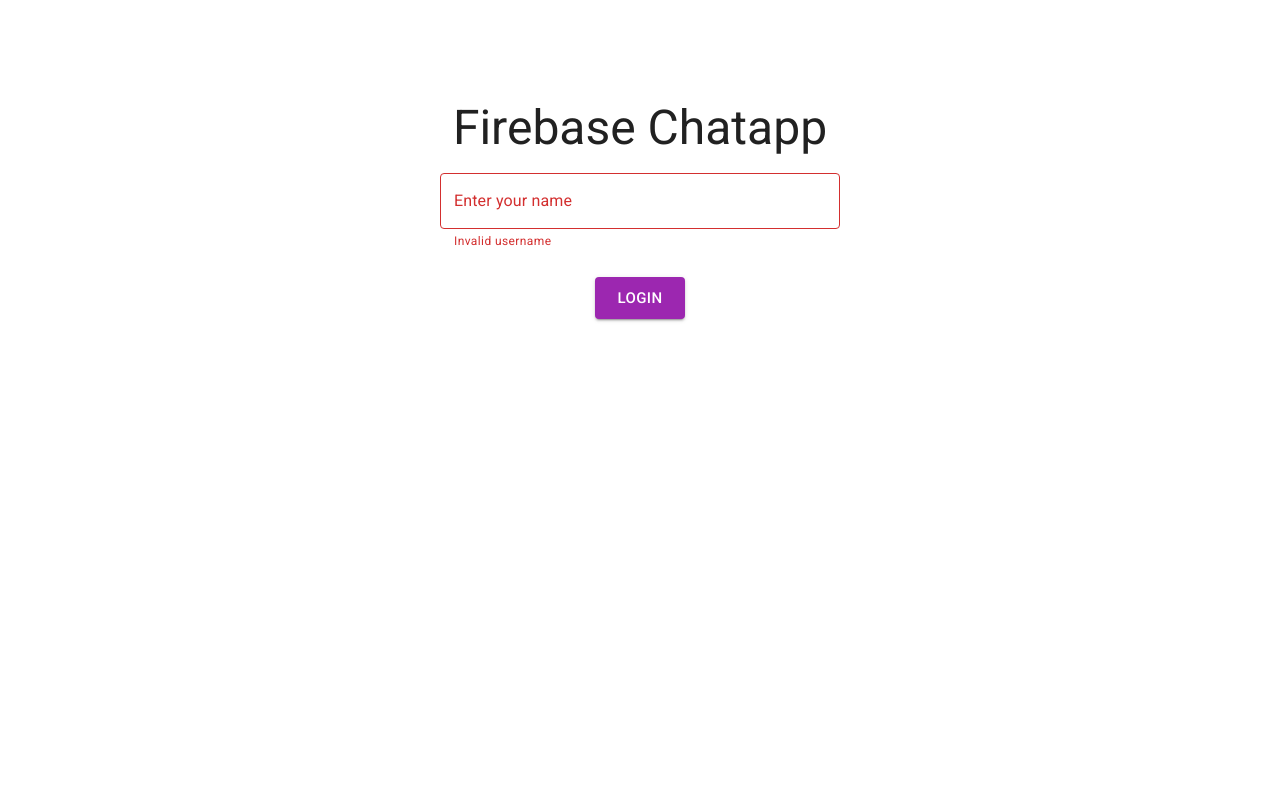
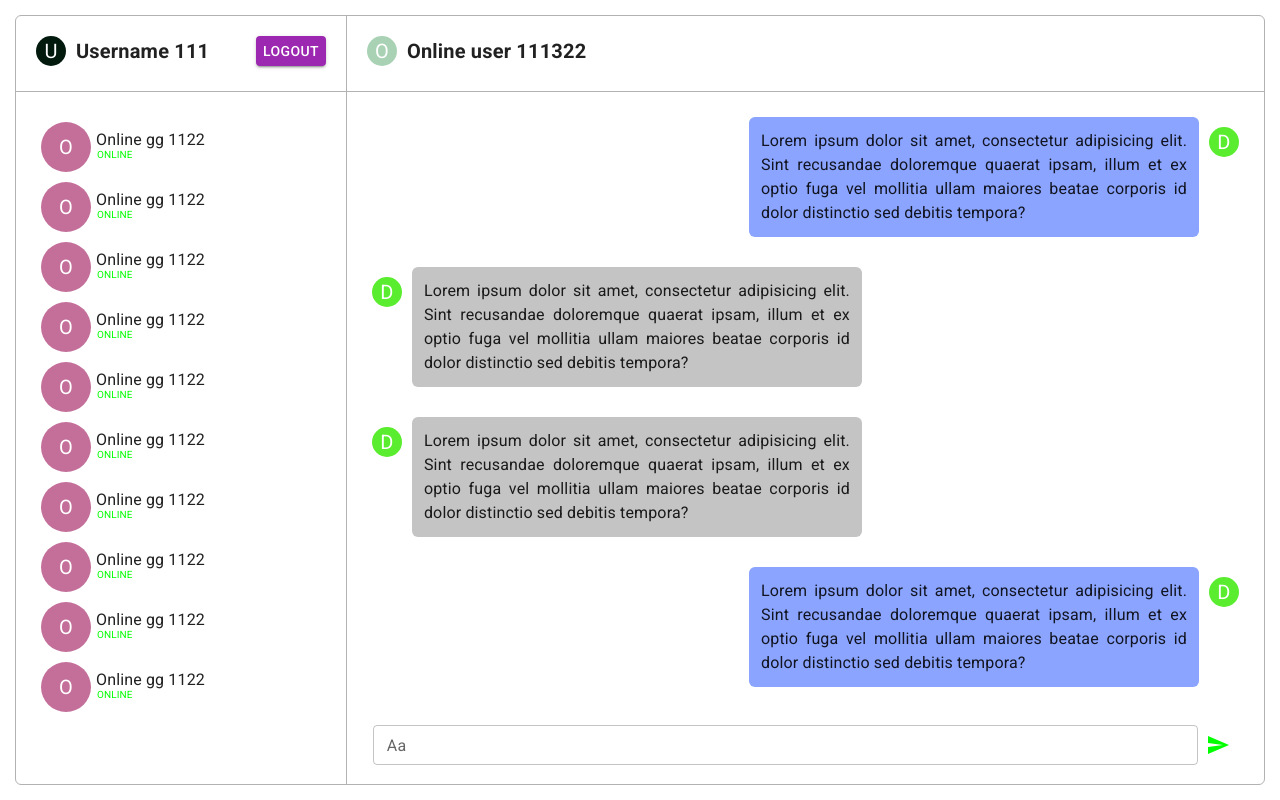
Before and after one commit to weebNeedWeed/firebase-chatapp-react, a React (Create React App) app: page / in a window 1280 px wide. Before the commit this address led to /login. Built offline with nearby package versions, Linux system fonts and the light colour scheme; no server answers.

Commit message:
Remove logic code

```diff
--- a/src/components/LoginForm.component.js
+++ b/src/components/LoginForm.component.js
@@ -1,27 +1,9 @@
 import React, { useState } from "react";
 import TextField from "@mui/material/TextField";
 import Button from "@mui/material/Button";
-import {
-	setUserAuthStatus,
-	setUserName as setUserNameStore,
-	setUserUid,
-} from "../redux/actions/user.action";
-import { useDispatch } from "react-redux";
-import { useNavigate } from "react-router-dom";
-import { getUserListRef } from "./../database/refs.database";
-import { set } from "firebase/database";
-
 function LoginForm() {
 	// Local state for controlling input(TextField)
 	const [userName, setUserName] = useState("");
-	const dispatch = useDispatch();
-	const navigate = useNavigate();
-
-	// No space at start and end of string, string length must be less than 20
-	const isValidUserName = userName.trim() && userName.length <= 20;
-
-	// If username is valid then no helpertext
-	const helperText = isValidUserName ? undefined : "Invalid username";
 
 	const handleInputChange = (event) => {
 		const newUserName = event.target.value;
@@ -29,24 +11,7 @@
 		setUserName(newUserName);
 	};
 
-	const handleUserLogin = () => {
-		if (isValidUserName) {
-			const userListRef = getUserListRef();
-
-			// Get uid of new data
-			const uid = userListRef.key;
-
-			set(userListRef, {
-				name: userName,
-			});
-
-			dispatch(setUserUid({ uid }));
-			dispatch(setUserNameStore({ name: userName }));
-			dispatch(setUserAuthStatus({ status: true }));
-
-			navigate("/");
-		}
-	};
+	const handleUserLogin = () => {};
 
 	return (
 		<div>
@@ -56,8 +21,6 @@
 				label="Enter your name"
 				variant="outlined"
 				sx={{ width: "min(90%, 400px)" }}
-				error={!isValidUserName}
-				helperText={helperText}
 			/>
 
 			<Button
--- a/src/pages/Home.page.js
+++ b/src/pages/Home.page.js
@@ -1,20 +1,9 @@
-import React, { useEffect } from "react";
+import React from "react";
 import Box from "@mui/material/Box";
 import SizeBar from "./../components/SizeBar.component";
 import ChatBox from "../components/ChatBox.component";
-import { useSelector } from "react-redux";
-import { useNavigate } from "react-router-dom";
 
 function HomePage() {
-	const navigate = useNavigate();
-	const isUserAuthenticated = useSelector((state) => state.user.authenticated);
-
-	useEffect(() => {
-		if (!isUserAuthenticated) {
-			navigate("/login");
-		}
-	}, [isUserAuthenticated, navigate]);
-
 	return (
 		<Box sx={{ p: "15px", width: "100vw", height: "100vh" }}>
 			<Box
```
